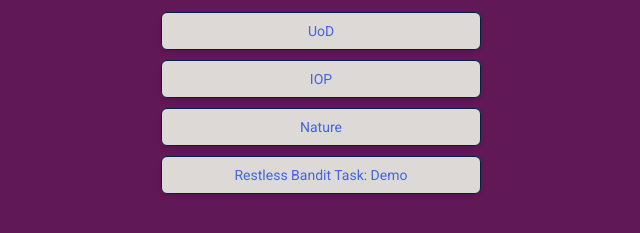
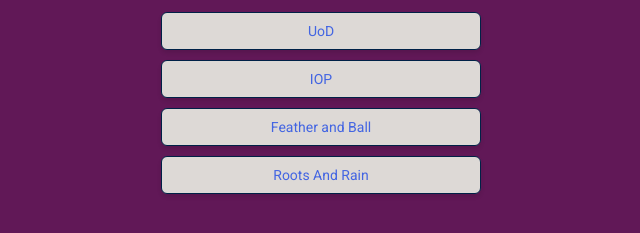
Before and after one commit to hm-281/links, a plain HTML site: page index.html in a window 1280 px wide. Shown: the part 305-538 px from the top of the page, without its empty margins (319-959 px from the left). Drawn offline with Linux system fonts and the light colour scheme.

Commit message:
Update index.html

```diff
--- a/index.html
+++ b/index.html
@@ -20,8 +20,8 @@
     <div class="link-container">
       <a href="https://www.dundee.ac.uk/" class="link">UoD</a>
       <a href="https://www.iop.org/" class="link">IOP</a>
-      <a href="https://www.nature.com/" class="link">Nature</a>
-      <a href="https://gilbertson2209.github.io/thal-val/" class="link">Restless Bandit Task: Demo</a>
+      <a href="https://www.youtube.com/watch?v=E43-CfukEgs" class="link">Feather and Ball</a>
+      <a href="https://www.rootsandrain.com/rider276955/harry-mcmenamin/photos/" class="link">Roots And Rain</a>
     </div>
   </div>
 </body>
```
